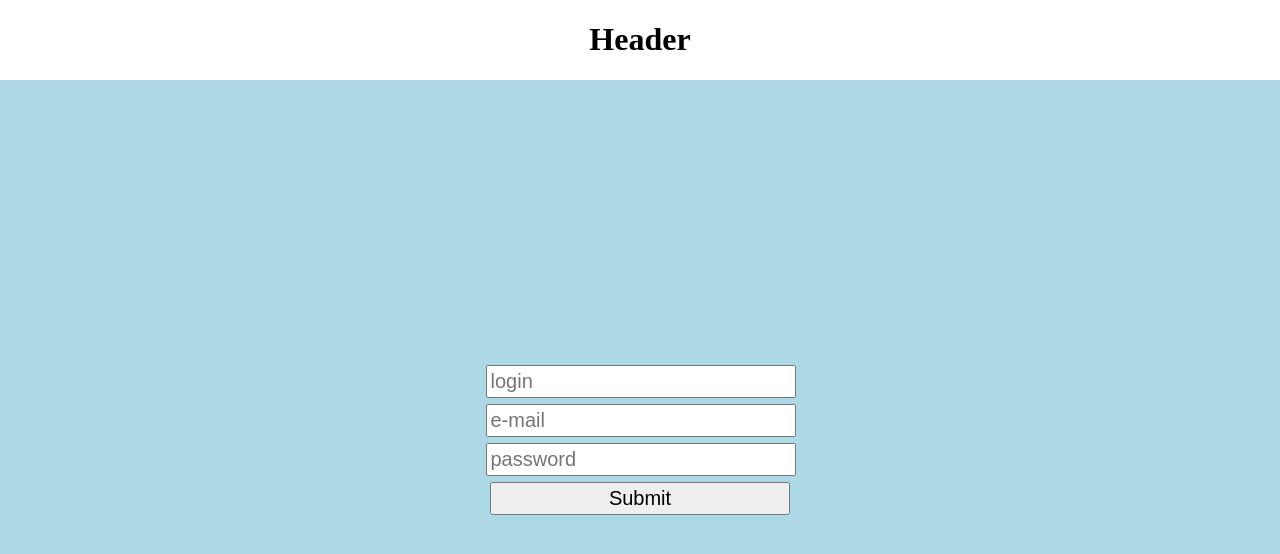
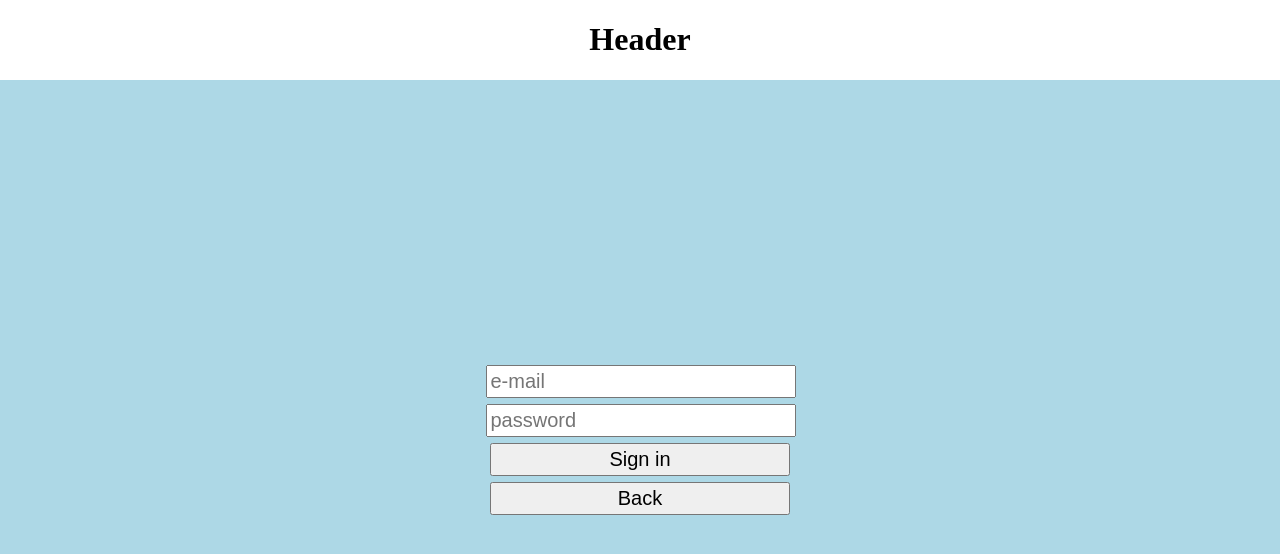
Before and after one commit to SynteticCat/SocialNetwork-front, a React (Create React App) app in the folder app/: page /signin in a window 1280 px wide. Shown: the top 554 px of the page. Built offline with nearby package versions, Linux system fonts and the light colour scheme.

Commit message:
inputs to LinkButton

```diff
--- a/app/src/components/AuthorizationPage.js
+++ b/app/src/components/AuthorizationPage.js
@@ -1,5 +1,7 @@
 import React from 'react';
 import axios from 'axios';
+import { Link } from 'react-router-dom';
+import LinkButton from './LinkButton';
 import '../styles/AuthorizationPage.css';
 
 class AuthorizationPage extends React.Component {
@@ -65,7 +67,20 @@ class AuthorizationPage extends React.Component {
                             value={this.state.pass}
                             onChange={this.handlePasswordChange}
                         />
-                        <input type="submit"/>
+                        <LinkButton
+                            className="auth"
+                            to='/main'
+                            onClick={(event) => {
+                                console.log('custom event here!', event)
+                            }}
+                        >Sign in</LinkButton>
+                        <LinkButton
+                            className="back"
+                            to='/signup'
+                            onClick={(event) => {
+                                console.log('custom event here!', event)
+                            }}
+                        >Back</LinkButton>
                     </div>
                 </form>
             </div>
--- a/app/src/components/Main.js
+++ b/app/src/components/Main.js
@@ -1,6 +1,8 @@
 import React from 'react';
 import {Route, Switch} from 'react-router-dom';
 import RegistrationPage from "./RegistrationPage";
+import AuthorizationPage from "./AuthorizationPage";
+import MainPage from "./MainPage";
 import '../styles/Main.css'
 
 class Main extends React.Component {
@@ -10,7 +12,8 @@ class Main extends React.Component {
                 <Switch>
                     <Route exact path="/" component={RegistrationPage}/>
                     <Route path="/signup" component={RegistrationPage}/>
-                    <Route path="/signin" component={RegistrationPage}/>
+                    <Route path="/signin" component={AuthorizationPage}/>
+                    <Route path="/main" component={MainPage}/>
                 </Switch>
             </div>
         );
--- a/app/src/components/RegistrationPage.js
+++ b/app/src/components/RegistrationPage.js
@@ -1,6 +1,6 @@
 import React from 'react';
 import axios from 'axios';
-import { Link } from 'react-router-dom'
+import LinkButton from './LinkButton';
 import '../styles/RegistrationPage.css';
 
 class RegistrationPage extends React.Component {
@@ -81,7 +81,13 @@ class RegistrationPage extends React.Component {
                             value={this.state.pass}
                             onChange={this.handlePasswordChange}
                         />
-                        <input type="submit"/>
+                        <LinkButton
+                            className="reg"
+                            to='/signin'
+                            onClick={(event) => {
+                                console.log('custom event here!', event)
+                            }}
+                        >Sign up</LinkButton>
                     </div>
                 </form>
             </div>
--- a/app/src/styles/AuthorizationPage.css
+++ b/app/src/styles/AuthorizationPage.css
@@ -12,7 +12,9 @@
     width: 315px;
 }
 
-.formsWrap input {
+.formsWrap input,
+.formsWrap .auth,
+.formsWrap .back {
     width: 300px;
     font-size: 20px;
     padding: 3px;
--- a/app/src/styles/RegistrationPage.css
+++ b/app/src/styles/RegistrationPage.css
@@ -13,7 +13,8 @@
     width: 315px;
 }
 
-.formsWrap input {
+.formsWrap input,
+.formsWrap .reg {
     width: 300px;
     font-size: 20px;
     padding: 3px;
```
